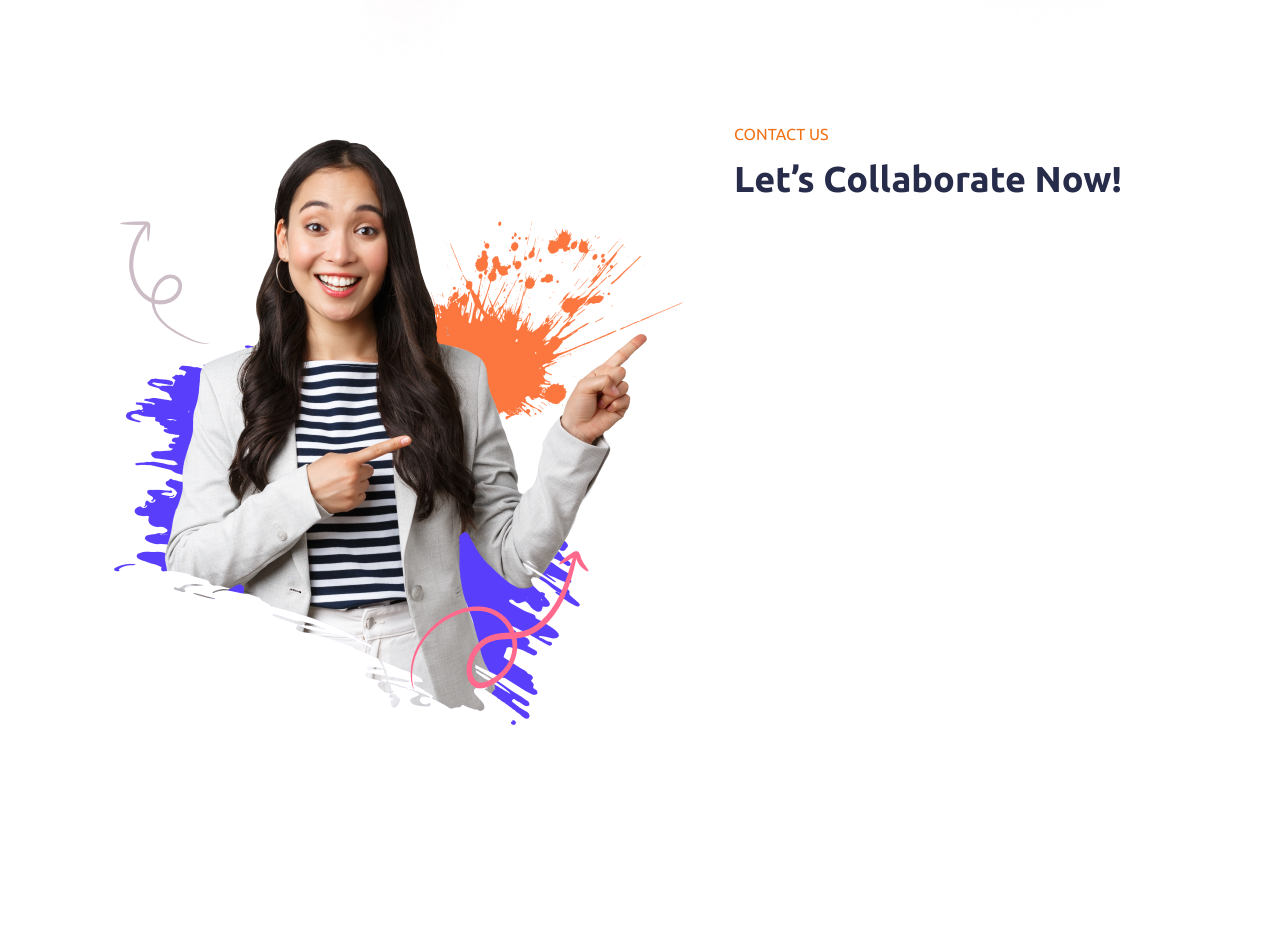
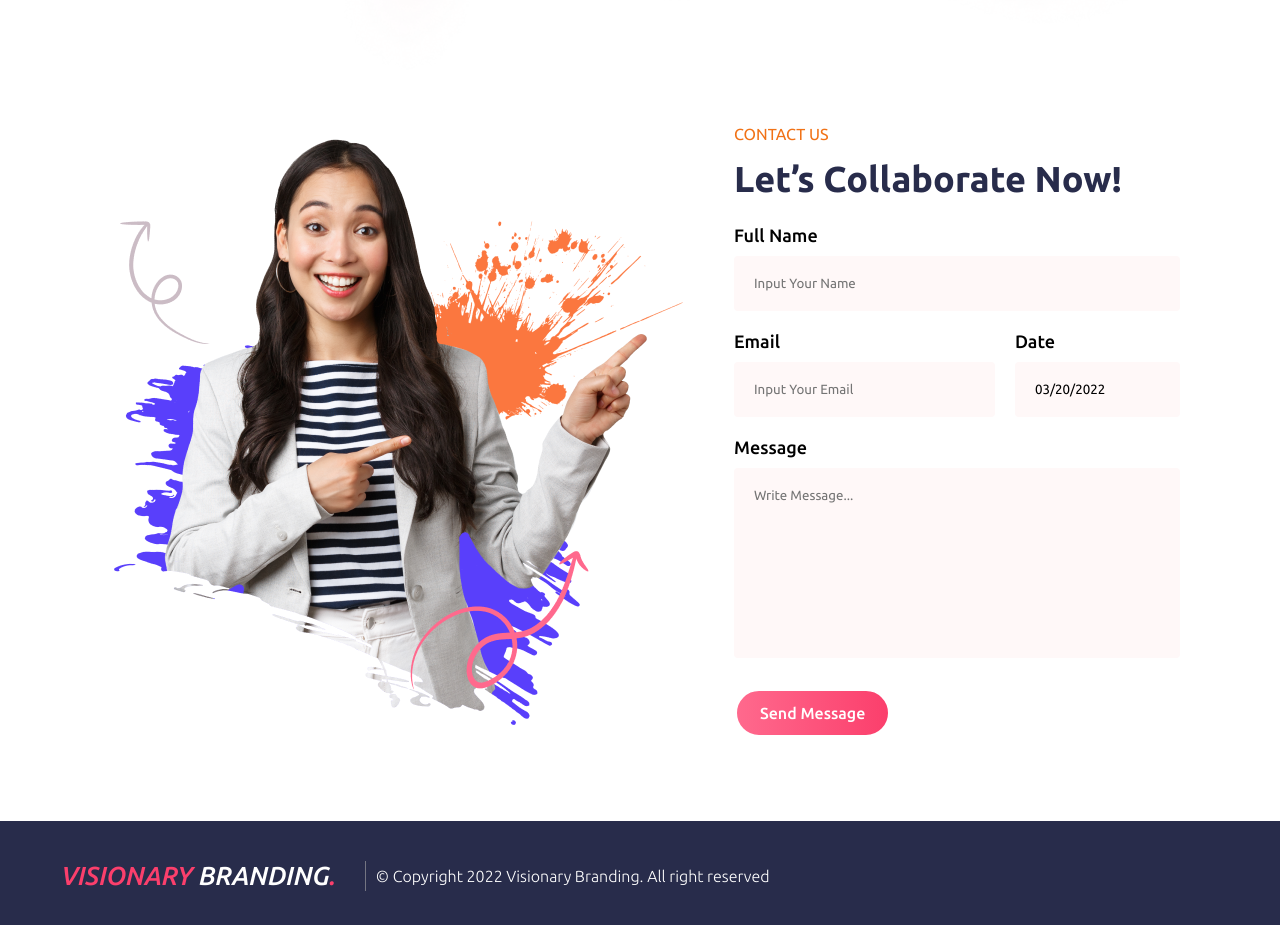
Before and after one commit to salmandotweb/visionary-branding, a React (Create React App) app: page / in a window 1280 px wide. Shown: the part 4280-5205 px from the top of the page. Before the commit the page ends 5101 px from the top, so only its background shows below. Built offline with nearby package versions, Linux system fonts and the light colour scheme.

Commit message:
visionary-branding

```diff
--- a/package.json
+++ b/package.json
@@ -8,6 +8,7 @@
     "@testing-library/user-event": "^13.5.0",
     "pure-react-carousel": "^1.28.1",
     "react": "^17.0.2",
+    "react-datepicker": "^4.7.0",
     "react-dom": "^17.0.2",
     "react-icons": "^4.3.1",
     "react-scripts": "5.0.0",
--- a/src/App.js
+++ b/src/App.js
@@ -1,11 +1,12 @@
 import Home from "./Sections/Home/Home";
 import Partners from "./Sections/Partners/Partners";
-import "./App.css";
 import Services from "./Sections/Services/Services";
 import Why from "./Sections/Why/Why";
 import Work from "./Sections/Work/Work";
 import Testimonial from "./Sections/Testimonial/Testimonial";
 import Contact from "./Sections/Contact/Contact";
+import Footer from "./Sections/Footer/Footer";
+import "./App.css";
 
 function App() {
   return (
@@ -17,6 +18,7 @@ function App() {
       <Work />
       <Testimonial />
       <Contact />
+      <Footer />
     </div>
   );
 }
--- a/src/Sections/Contact/Contact.js
+++ b/src/Sections/Contact/Contact.js
@@ -1,18 +1,56 @@
-import React from "react";
+import React, { useState } from "react";
 import SectionLabel from "../../Components/SectionLabel/SectionLabel";
+import DatePicker from "react-datepicker";
 import classes from "./Contact.module.css";
+import "react-datepicker/dist/react-datepicker.css";
 
 const Contact = () => {
+  const [startDate, setStartDate] = useState(new Date());
   return (
     <section className={`section ${classes.contact_us}`}>
       <div className={classes.left}>
         <img src="images/contact-image.png" alt="" />
       </div>
-      <div className={classes.right}>
+      <form type="submit" className={classes.right}>
         <SectionLabel tagline="Contact Us" title="Let’s Collaborate Now!" />
-      </div>
+        <div className={classes.name}>
+          <label htmlFor="name">Full Name</label>
+          <input id="name" type="text" placeholder="Input Your Name" required />
+        </div>
+        <div className={classes.container}>
+          <div className={classes.email}>
+            <label htmlFor="email">Email</label>
+            <input
+              id="email"
+              type="email"
+              placeholder="Input Your Email"
+              required
+            />
+          </div>
+          <div>
+            <label htmlFor="date">Date</label>
+            <DatePicker
+              closeOnScroll={(e) => e.target === document}
+              selected={startDate}
+              onChange={(date) => setStartDate(date)}
+            />
+          </div>
+        </div>
+        <div className={classes.message}>
+          <label htmlFor="message">Message</label>
+          <textarea
+            rows="10"
+            id="message"
+            placeholder="Write Message..."
+            required
+          />
+        </div>
+        <button className={`btn ${classes.sendBtn}`}>Send Message</button>
+      </form>
     </section>
   );
 };
 
+// Handle Inputs Remaining
+
 export default Contact;
--- a/src/Sections/Contact/Contact.module.css
+++ b/src/Sections/Contact/Contact.module.css
@@ -6,3 +6,59 @@
 .left {
   margin-right: 5rem;
 }
+.name {
+  display: flex;
+  flex-direction: column;
+  align-items: flex-start;
+}
+.container {
+  display: flex;
+  align-items: flex-end;
+  justify-content: flex-start;
+  width: 100%;
+}
+.email {
+  display: flex;
+  flex-direction: column;
+  align-items: flex-start;
+  width: 100%;
+  margin-right: 2rem;
+}
+.message {
+  display: flex;
+  flex-direction: column;
+  align-items: flex-start;
+}
+.sendBtn {
+  background-image: linear-gradient(to right, #ff698d, #fb3f6c);
+  color: var(--white);
+  font-weight: 500;
+  border: 0.3rem solid var(--white);
+  margin-top: 2rem;
+}
+.right {
+  width: 100%;
+}
+.right input,
+.right textarea {
+  font-family: inherit;
+  border: none;
+  background: #fff8f8;
+  padding: 2rem 2rem;
+  resize: none;
+  width: 100%;
+  border-radius: 0.4rem;
+}
+.right label {
+  font-weight: 500;
+  margin-bottom: 1rem;
+  font-size: 1.8rem;
+}
+.name,
+.container,
+.message {
+  padding: 1rem 0;
+}
+.container > label {
+  margin-bottom: 5rem !important;
+}
--- /dev/null
+++ b/src/Sections/Footer/Footer.js
@@ -0,0 +1,20 @@
+import React from "react";
+import classes from "./Footer.module.css";
+
+const Footer = () => {
+  const date = new Date();
+  const year = date.getFullYear();
+  return (
+    <footer className={classes.footer}>
+      <h1 className={classes.footer_logo}>
+        <span>Visionary</span> Branding<span>.</span>
+      </h1>
+      <span className={classes.line}></span>
+      <p className={classes.copyright}>
+        &copy; Copyright {year} Visionary Branding. All right reserved
+      </p>
+    </footer>
+  );
+};
+
+export default Footer;
--- /dev/null
+++ b/src/Sections/Footer/Footer.module.css
@@ -0,0 +1,27 @@
+.footer {
+  background: var(--dark-blue);
+  padding: 4rem 6rem;
+  display: flex;
+  align-items: center;
+  color: var(--white);
+}
+.footer_logo {
+  font-size: 2.6rem;
+  font-style: italic;
+  color: var(--white);
+  font-weight: 500;
+  text-transform: uppercase;
+}
+.footer_logo > span {
+  color: var(--red);
+}
+.line {
+  height: 3rem;
+  width: 0.1rem;
+  background: var(--grey);
+  margin-left: 3rem;
+}
+.copyright {
+  margin: 0 1rem;
+  font-weight: 200;
+}
--- a/src/index.css
+++ b/src/index.css
@@ -52,6 +52,9 @@ code {
 .btn:active {
   transform: scale(0.98);
 }
+.react-datepicker__input-container {
+  margin-top: 1rem;
+}
 
 @media screen and (max-width: 1356px) {
   .section {
```
Also changed, not shown: 1 other file (tests, documents, lock files or other folders).
